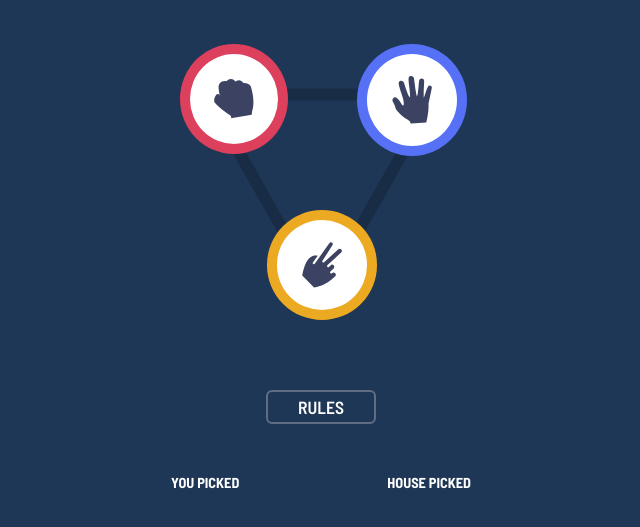
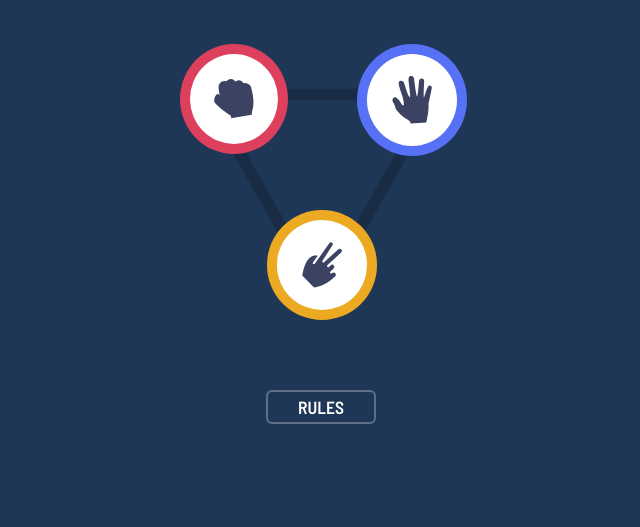
Before and after one commit to nuzoma/rock-paper-scissors, a plain HTML site: page index.html in a window 1280 px wide. Shown: the part 125-652 px from the top of the page, without its empty margins (319-959 px from the left). Drawn offline with Linux system fonts and the light colour scheme.

Commit message:
Remove unfinshed score line code from HTML file to keep design neat before full implementation

```diff
--- a/index.html
+++ b/index.html
@@ -35,7 +35,7 @@
       <div class="rules">
         <button class="rules-btn" id="rules-btn">RULES</button>
       </div>
-      <div class="score-line">
+      <!-- <div class="score-line">
         <div class="user-pick">
           <div class="dummy-img user" id="user-pick"></div>
           <p>YOU PICKED</p>
@@ -44,7 +44,7 @@
           <div class="dummy-img house"></div>
           <p>HOUSE PICKED</p>
         </div>
-      </div>
+      </div> -->
       <div class="modal-container" id="modal-container">
         <div class="modal" id="modal">
           <h2>RULES</h2>
```
